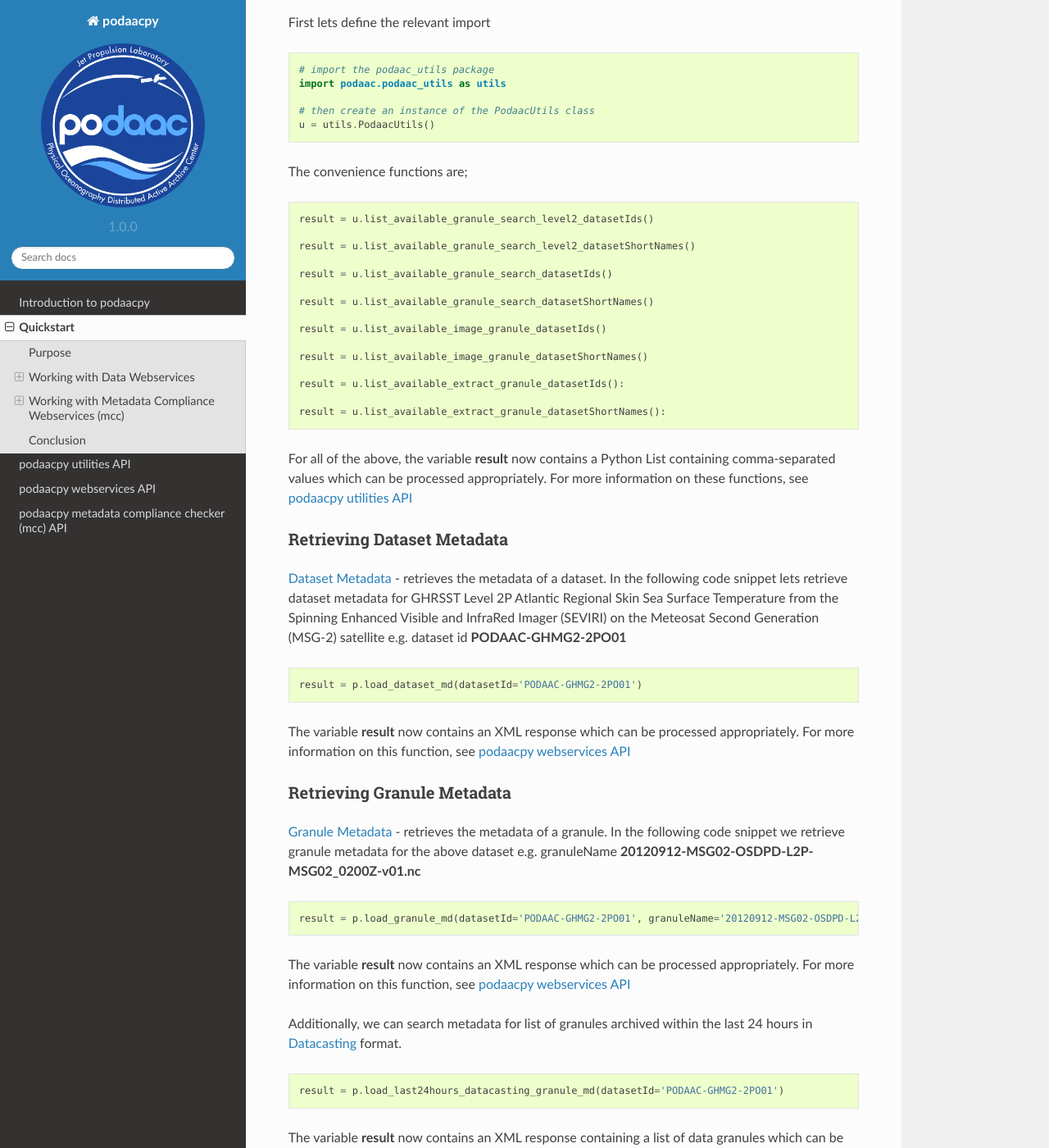
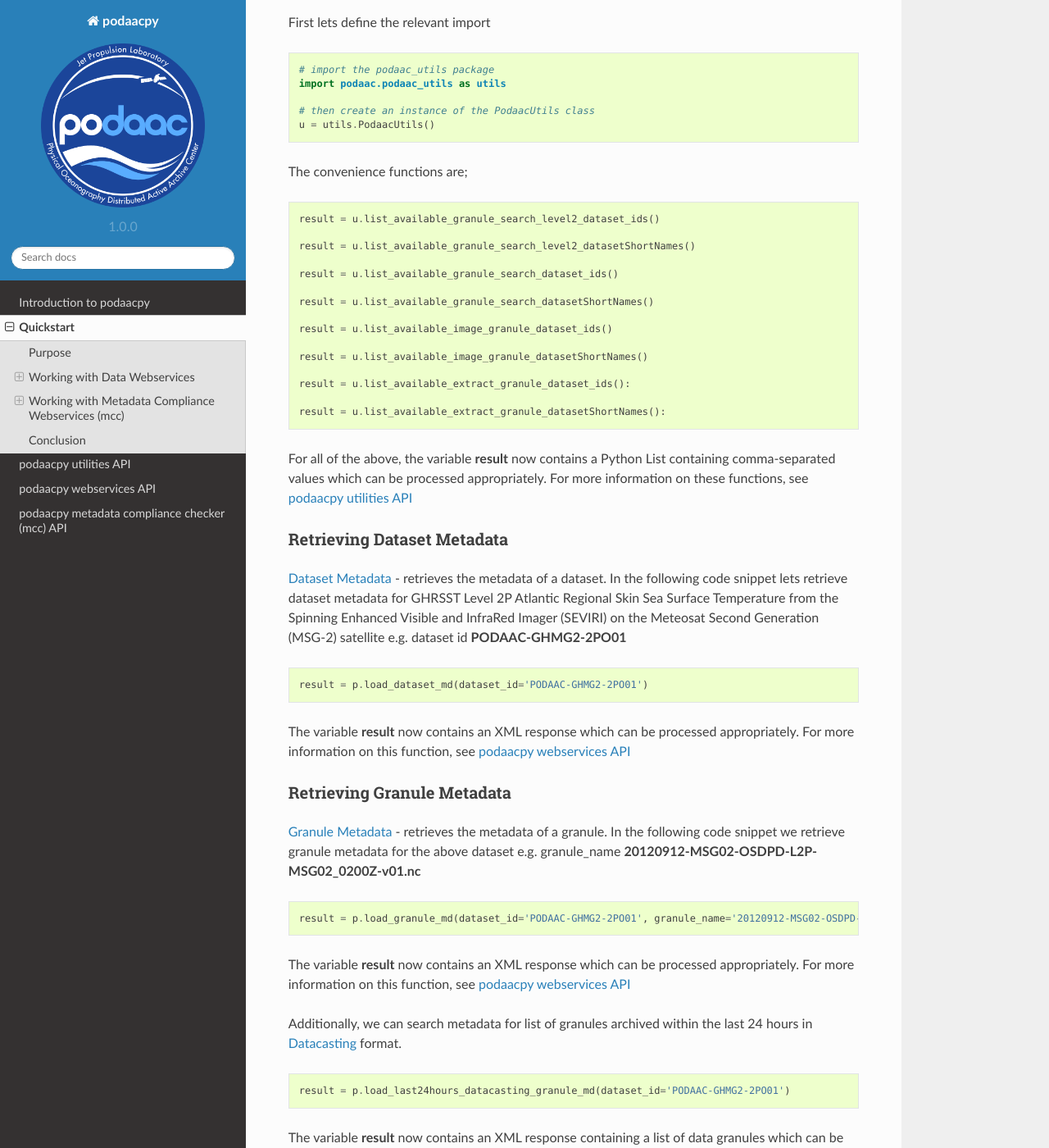
Before and after one commit to nasa/podaacpy, a Sphinx documentation site: the page built from docs/source/quickstart.rst, in a window 1280 px wide and 1400 px high, scrolled down 922 px. Shown: the whole window at 82% size. Built offline with Sphinx 7.4.7 and the Read the Docs theme 2.0.0, drawn with Linux system fonts in a browser that asks for light colours; some of the changed text lies outside the part shown.

Commit message:
Addressing landscape issues and PEP8 violations

```diff
--- a/docs/source/quickstart.rst
+++ b/docs/source/quickstart.rst
@@ -54,19 +54,19 @@
 
 The convenience functions are; ::
 
-   result = u.list_available_granule_search_level2_datasetIds()
+   result = u.list_available_granule_search_level2_dataset_ids()
 
    result = u.list_available_granule_search_level2_datasetShortNames()
 
-   result = u.list_available_granule_search_datasetIds()
+   result = u.list_available_granule_search_dataset_ids()
 
    result = u.list_available_granule_search_datasetShortNames()
 
-   result = u.list_available_image_granule_datasetIds()
+   result = u.list_available_image_granule_dataset_ids()
 
    result = u.list_available_image_granule_datasetShortNames()
 
-   result = u.list_available_extract_granule_datasetIds():
+   result = u.list_available_extract_granule_dataset_ids():
 
    result = u.list_available_extract_granule_datasetShortNames():
 
@@ -77,23 +77,23 @@
 ^^^^^^^^^^^^^^^^^^^^^^^^^^^
 `Dataset Metadata <http://podaac.jpl.nasa.gov/ws/search/dataset/index.html>`_ - retrieves the metadata of a dataset. In the following code snippet lets retrieve dataset metadata for GHRSST Level 2P Atlantic Regional Skin Sea Surface Temperature from the Spinning Enhanced Visible and InfraRed Imager (SEVIRI) on the Meteosat Second Generation (MSG-2) satellite e.g. dataset id **PODAAC-GHMG2-2PO01** ::
 
-  result = p.load_dataset_md(datasetId='PODAAC-GHMG2-2PO01')
+  result = p.load_dataset_md(dataset_id='PODAAC-GHMG2-2PO01')
 
 The variable **result** now contains an XML response which can be processed appropriately.
 For more information on this function, see :doc:`webservices`
 
 Retrieving Granule Metadata
 ^^^^^^^^^^^^^^^^^^^^^^^^^^^
-`Granule Metadata <http://podaac.jpl.nasa.gov/ws/metadata/granule/index.html>`_ - retrieves the metadata of a granule. In the following code snippet we retrieve granule metadata for the above dataset e.g. granuleName **20120912-MSG02-OSDPD-L2P-MSG02_0200Z-v01.nc** ::
+`Granule Metadata <http://podaac.jpl.nasa.gov/ws/metadata/granule/index.html>`_ - retrieves the metadata of a granule. In the following code snippet we retrieve granule metadata for the above dataset e.g. granule_name **20120912-MSG02-OSDPD-L2P-MSG02_0200Z-v01.nc** ::
 
-  result = p.load_granule_md(datasetId='PODAAC-GHMG2-2PO01', granuleName='20120912-MSG02-OSDPD-L2P-MSG02_0200Z-v01.nc')
+  result = p.load_granule_md(dataset_id='PODAAC-GHMG2-2PO01', granule_name='20120912-MSG02-OSDPD-L2P-MSG02_0200Z-v01.nc')
 
 The variable **result** now contains an XML response which can be processed appropriately.
 For more information on this function, see :doc:`webservices`
 
 Additionally, we can search metadata for list of granules archived within the last 24 hours in `Datacasting <http://datacasting.jpl.nasa.gov/xml_specification/>`_ format. ::
 
-  result = p.load_last24hours_datacasting_granule_md(datasetId='PODAAC-GHMG2-2PO01')
+  result = p.load_last24hours_datacasting_granule_md(dataset_id='PODAAC-GHMG2-2PO01')
 
 The variable **result** now contains an XML response containing a list of data granules which can be processed appropriately.
 For more information on this function, see :doc:`webservices`
@@ -111,7 +111,7 @@
 ^^^^^^^^^^^^^^^^^^^^^^^
 `Search Granule <http://podaac.jpl.nasa.gov/ws/search/granule/index.html>`_ - does granule searching on PO.DAAC level 2 swath datasets (individual orbits of a satellite), and level 3 & 4 gridded datasets (time averaged to span the globe). In the following code snippet we will search for granules within a specific dataset e.g. **PODAAC-ASOP2-25X01** ::
 
-   result = p.search_granule(datasetId='PODAAC-ASOP2-25X01',shortName='ASCATA-L2-25km',bbox='0,0,180,90',startTime='2013-01-01T01:30:00Z',endTime='2014-01-01T00:00:00Z',startIndex='1'))
+   result = p.search_granule(dataset_id='PODAAC-ASOP2-25X01',short_name='ASCATA-L2-25km',bbox='0,0,180,90',start_time='2013-01-01T01:30:00Z',end_time='2014-01-01T00:00:00Z',start_index='1'))
 
 The variable **result** now contains an XML response containing a list of granules for the given dataset which can be processed appropriately.
 For more information on this function, see :doc:`webservices`
@@ -120,7 +120,7 @@
 ^^^^^^^^^^^^^^^^^^^^^^^
 `Image Granule <http://podaac.jpl.nasa.gov/ws/image/granule/index.html>`_ - renders granules in the PO.DAAC's catalog to images such as jpeg and/or png. In the following code snippet we display a GetMap request ::
 
-   result = p.load_image_granule(shortName='ASCATB-L2-25km', granuleName='ascat_20121114_035403_metopb_00817_eps_o_250_2101_ovw.l2.nc', request='GetMap', layers='wind_speed_selection', styles='', version='1.3.0', format='image/png', srs='', bbox='-180,-66.43,180,79.91', height='300', width='600', service='WMS',path='path/to/the/destination/directory')
+   result = p.load_image_granule(short_name='ASCATB-L2-25km', granule_name='ascat_20121114_035403_metopb_00817_eps_o_250_2101_ovw.l2.nc', request='GetMap', layers='wind_speed_selection', styles='', version='1.3.0', format='image/png', srs='', bbox='-180,-66.43,180,79.91', height='300', width='600', service='WMS',path='path/to/the/destination/directory')
 
 The above request downloads us a nice image shown below
 
@@ -130,17 +130,17 @@
 
 Exract a granule
 ^^^^^^^^^^^^^^^^
-`Extract Granule <http://podaac.jpl.nasa.gov/ws/extract/granule/index.html>`_ - subsets a granule in PO.DAAC catalog and produces either netcdf3 or hdf4 files. In the following code snippet we extract a granule with Dataset ID = **PODAAC-QSX25-L2B02**, shortName of **QSCAT_LEVEL_2B_V2**, granuleName **QS_S2B54295.20093261514**, offset the region contained within **-135.0 W, 30.0 N, -120.0 W, 40.0 N** and provide a path to the directory you want to have it saved as **netcdf** ::
+`Extract Granule <http://podaac.jpl.nasa.gov/ws/extract/granule/index.html>`_ - subsets a granule in PO.DAAC catalog and produces either netcdf3 or hdf4 files. In the following code snippet we extract a granule with Dataset ID = **PODAAC-QSX25-L2B02**, short_name of **QSCAT_LEVEL_2B_V2**, granule_name **QS_S2B54295.20093261514**, offset the region contained within **-135.0 W, 30.0 N, -120.0 W, 40.0 N** and provide a path to the directory you want to have it saved as **netcdf** ::
 
-   result = p.extract_granule(shortName='ASCATA-L2-25km', granuleName='ascat_20130719_230600_metopa_35024_eps_o_250_2200_ovw.l2.nc', bbox='-180,-90,180,90', format='netcdf', path='path/to/the/destination/directory')
+   result = p.extract_granule(short_name='ASCATA-L2-25km', granule_name='ascat_20130719_230600_metopa_35024_eps_o_250_2200_ovw.l2.nc', bbox='-180,-90,180,90', format='netcdf', path='path/to/the/destination/directory')
 
 The above request downloads the relevant .netcdf file. For more information on this function, see :doc:`webservices`
 
 Extract level4 granule
 ^^^^^^^^^^^^^^^^^^^^^^
-Right now the `Extract Granule <http://podaac.jpl.nasa.gov/ws/extract/granule/index.html>` supports only level 2 granules. Extract l4 granule is an add-on over extract granule to extract level 4 gridded datasets from the PODAAC data source. In the following code snippet we extract a level4 granule with Dataset ID = **PODAAC-CCF30-01XXX**, shortName of **CCMP_MEASURES_ATLAS_L4_OW_L3_0_WIND_VECTORS_FLK** and provide a path to the directory you want to have it saved as **netcdf** ::
+Right now the `Extract Granule <http://podaac.jpl.nasa.gov/ws/extract/granule/index.html>` supports only level 2 granules. Extract l4 granule is an add-on over extract granule to extract level 4 gridded datasets from the PODAAC data source. In the following code snippet we extract a level4 granule with Dataset ID = **PODAAC-CCF30-01XXX**, short_name of **CCMP_MEASURES_ATLAS_L4_OW_L3_0_WIND_VECTORS_FLK** and provide a path to the directory you want to have it saved as **netcdf** ::
 
-   result = p.extract_l4_granule(datasetId='PODAAC-CCF30-01XXX', shortName='CCMP_MEASURES_ATLAS_L4_OW_L3_0_WIND_VECTORS_FLK', path='path/to/the/destination/directory')
+   result = p.extract_l4_granule(dataset_id='PODAAC-CCF30-01XXX', short_name='CCMP_MEASURES_ATLAS_L4_OW_L3_0_WIND_VECTORS_FLK', path='path/to/the/destination/directory')
 
 The above request downloads the relevant .netcdf file. For more information on this function, see :doc:`webservices`
 
```
Also changed, not shown: 3 other files.
